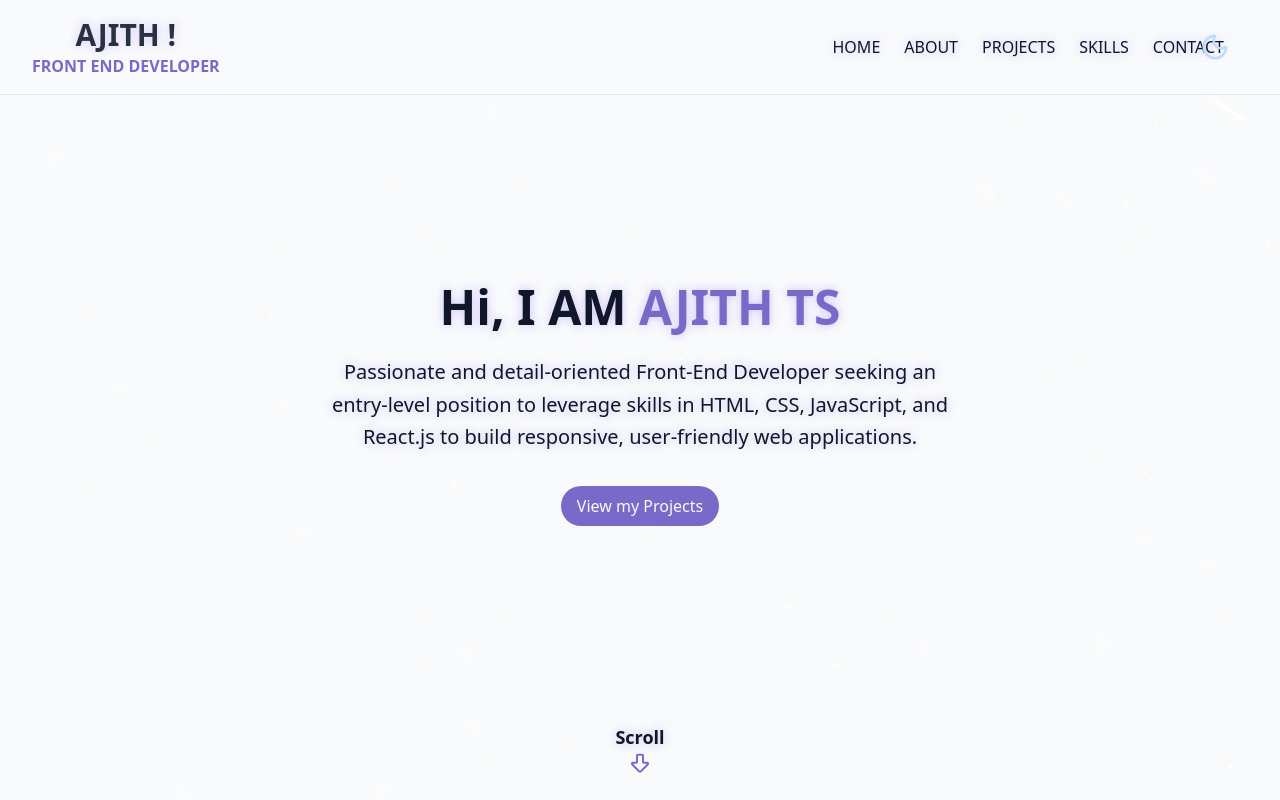
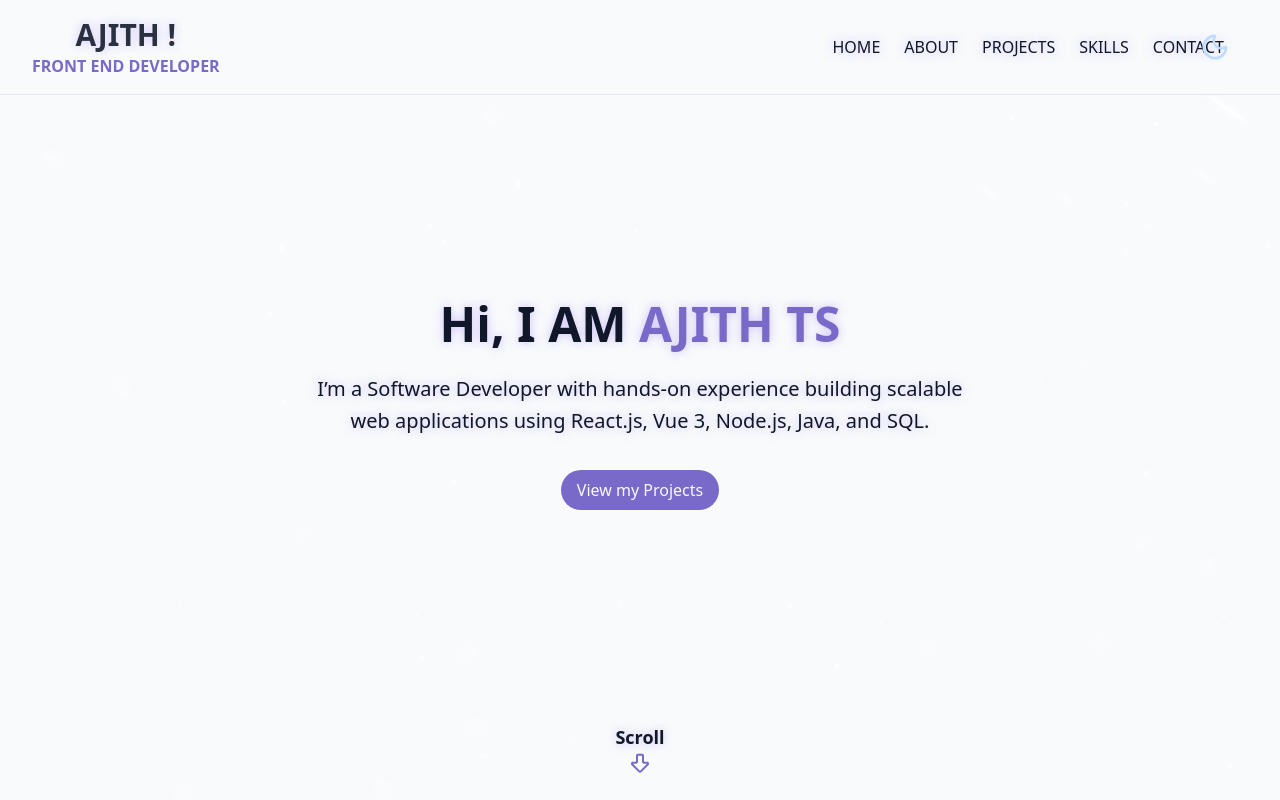
Before and after one commit to ajithaji06/Portfolio, a React (Vite) app: page / in a window 1280 px wide. Shown: the top 800 px of the page. Built offline with nearby package versions, Linux system fonts and the light colour scheme.

Commit message:
Update HeroSection.jsx

```diff
--- a/src/components/HeroSection.jsx
+++ b/src/components/HeroSection.jsx
@@ -19,9 +19,7 @@ const HeroSection = () => {
       {/* Description */}
       <div className="max-w-[650px] w-full flex justify-center">
         <p className="text-glow opacity-0 animate-fade-in-delay-3 text-sm sm:text-base md:text-xl leading-relaxed">
-          Passionate and detail-oriented Front-End Developer seeking an entry-level
-          position to leverage skills in HTML, CSS, JavaScript, and React.js to build
-          responsive, user-friendly web applications.
+          I’m a Software Developer with hands-on experience building scalable web applications using React.js, Vue 3, Node.js, Java, and SQL.
         </p>
       </div>
 
```
